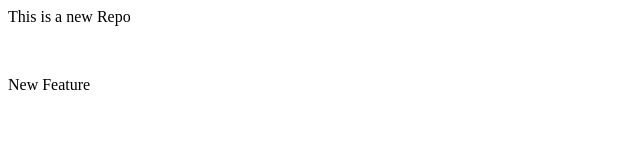
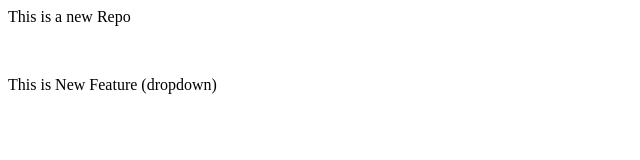
Before and after one commit to Nikh7l/Local_Repo, a plain HTML site: page index.html in a window 1280 px wide. Shown: the whole page, without its empty margins (0-640 px from the left). Drawn offline with Linux system fonts and the light colour scheme.

```diff
--- a/index.html
+++ b/index.html
@@ -1,3 +1,3 @@
 <p>This is a new Repo</p>
 <br>
-<p>New Feature</p>
+<p>This is New Feature (dropdown)</p>
```
